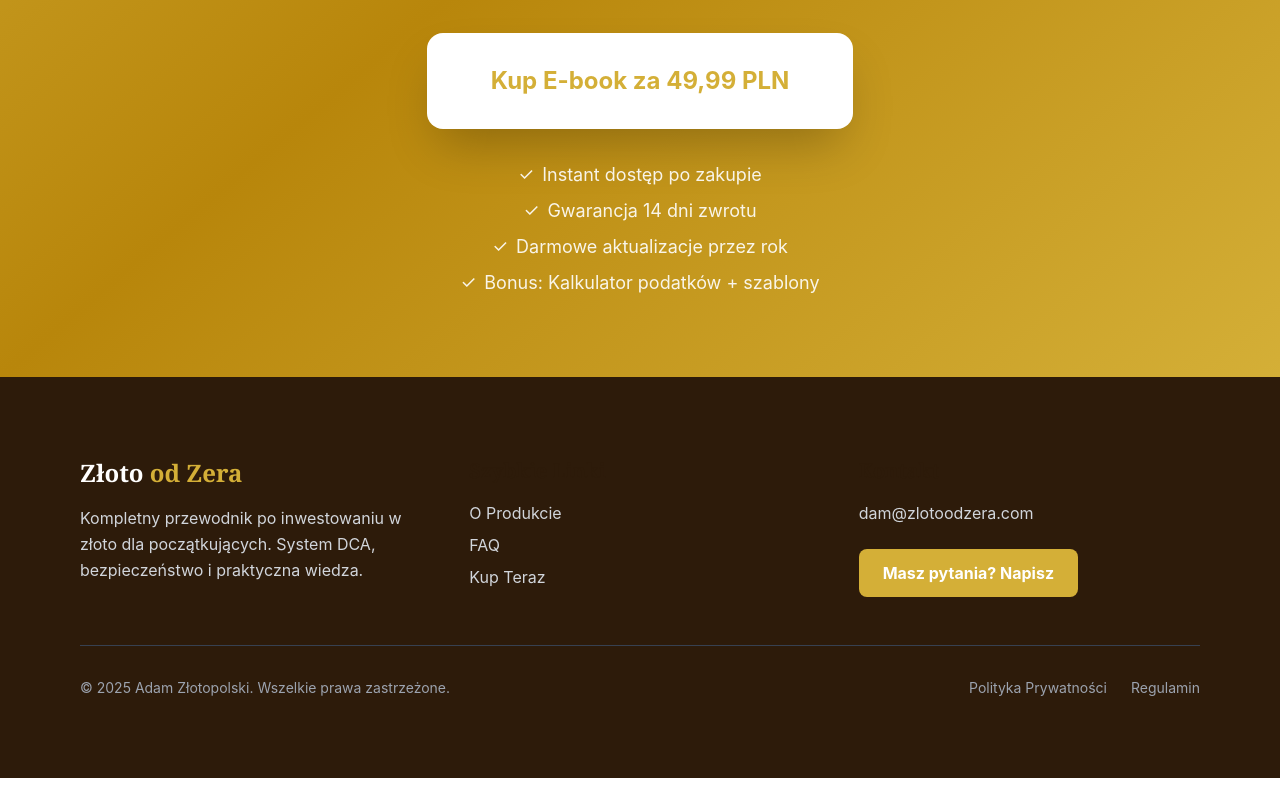
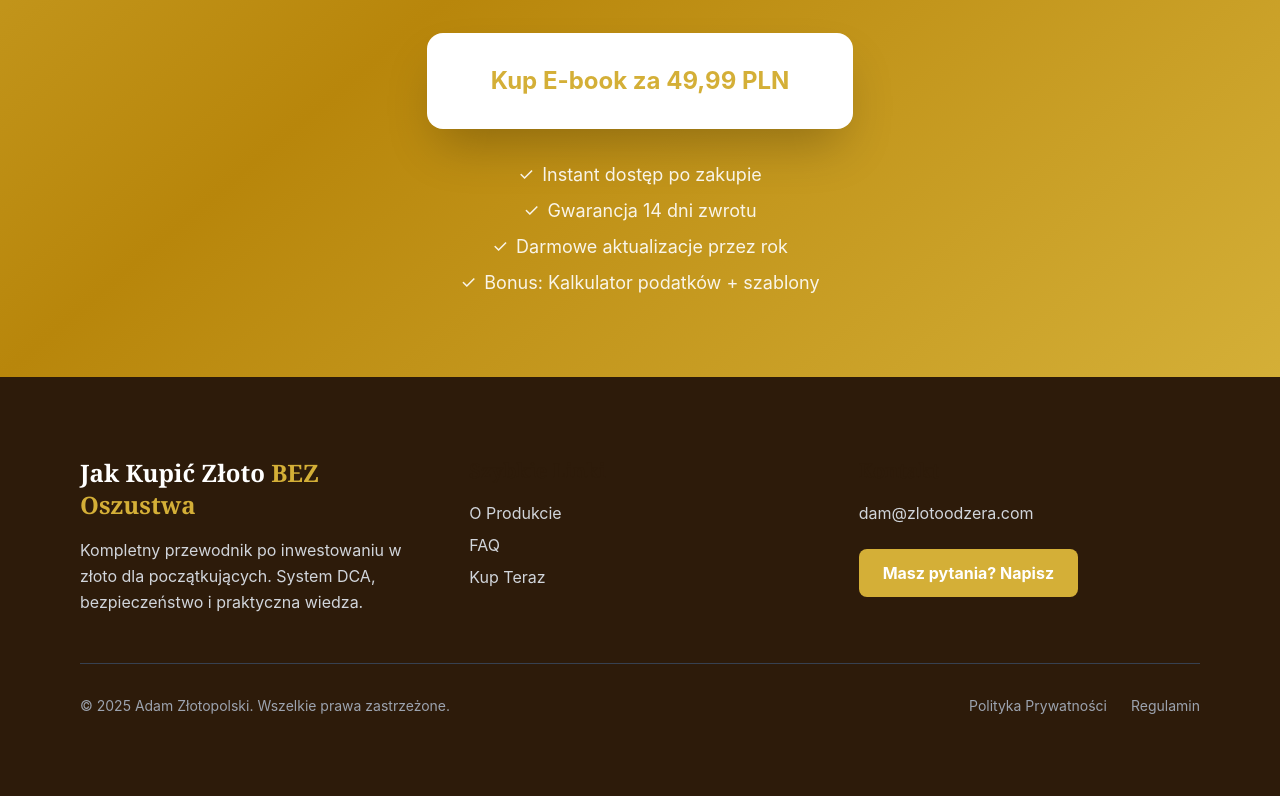
Before and after one commit to mikix8-ship-it/zloto-od-zera, a Next.js app: page / in a window 1280 px wide. Shown: the part 6609-7405 px from the top of the page. Built offline with nearby package versions, Linux system fonts and the light colour scheme.

Commit message:
Update Footer.tsx

```diff
--- a/components/Footer.tsx
+++ b/components/Footer.tsx
@@ -6,7 +6,7 @@ export default function Footer() {
           {/* Logo & Description */}
           <div>
             <div className="text-2xl font-serif font-bold mb-4">
-              Złoto <span className="text-gold">od Zera</span>
+              Jak Kupić Złoto <span className="text-gold">BEZ Oszustwa</span>
             </div>
             <p className="text-gray-300 leading-relaxed">
               Kompletny przewodnik po inwestowaniu w złoto dla początkujących.
@@ -46,7 +46,7 @@ export default function Footer() {
             <h3 className="text-xl font-bold mb-4">Kontakt</h3>
             <div className="space-y-2 text-gray-300">
               <p>
-                <a href="mailto:dam@zlotoodzera.com" className="hover:text-gold transition-colors">
+                <a href="mailto:adam@zlotoodzera.com" className="hover:text-gold transition-colors">
                   dam@zlotoodzera.com
                 </a>
               </p>
```
